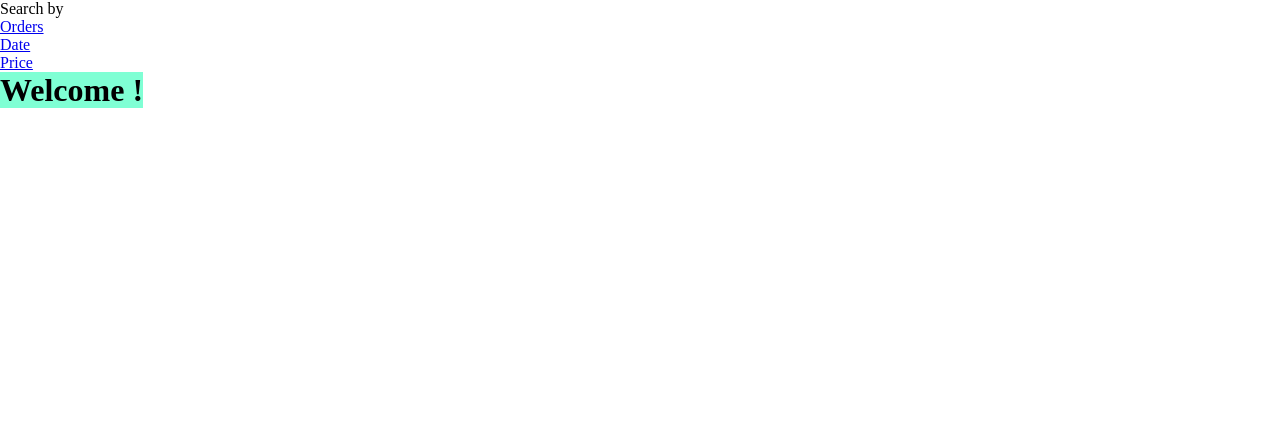
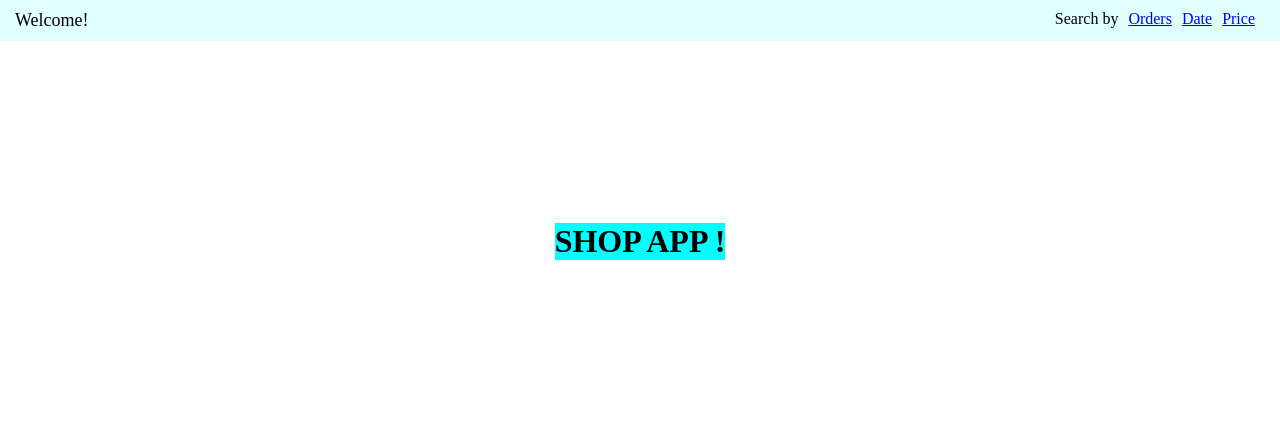
Before and after one commit to GeorgeTegos/my_cc_notes, a Flask app: page / in a window 1280 px wide. Shown: the top 440 px of the page. Run offline with Flask 3, Linux system fonts and the light colour scheme.

Commit message:
app shop lab added Style

```diff
--- a/week_03/day_2/shop_app/static/style.css
+++ b/week_03/day_2/shop_app/static/style.css
@@ -7,3 +7,28 @@ h1 {
     display:inline;
     background-color: aquamarine;
 }
+
+nav {
+    display: flex;
+    justify-content: space-between;
+    background-color: lightcyan;
+    padding: 10px 25px 10px 15px;
+
+
+}
+nav > ul {
+    display: flex;
+    list-style: none;
+    gap:10px;
+}
+
+.index{
+    display: flex;
+    height: 400px;
+    align-items: center;
+    justify-content: center;
+}
+
+.index__main{
+    background-color: aqua;
+}
--- a/week_03/day_2/shop_app/templates/index.html
+++ b/week_03/day_2/shop_app/templates/index.html
@@ -11,16 +11,24 @@
 
 </head>
 <body>
+    <header>
         <nav>
+            <div style="font-size: large;">Welcome!</div>
             <ul>Search by
                 <li><a href="orders">Orders</a></li>
                 <li><a href="/orders/date">Date</a></li>
                 <li><a href="/orders/price">Price</a></li>
             </ul>
         </nav>
-    <h1>Welcome !</h1>
+    </header>
 
+    <main class="index">
+        <h1 class="index__main">SHOP APP ! </h1>
+    </main>
 
+    <footer>
+
+    </footer>
 
     </ul>
 </body>
```
Also changed, not shown: week_03/day_2/shop_app/templates/date.html (+10 -2 lines), week_03/day_2/shop_app/templates/orders.html (+9 -1 lines), week_03/day_2/shop_app/templates/price.html (+9 -1 lines). Lines whose indentation alone changed are shown as unchanged.
